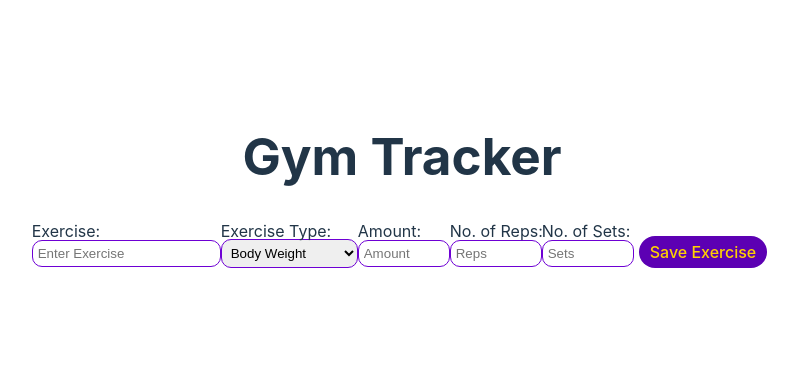
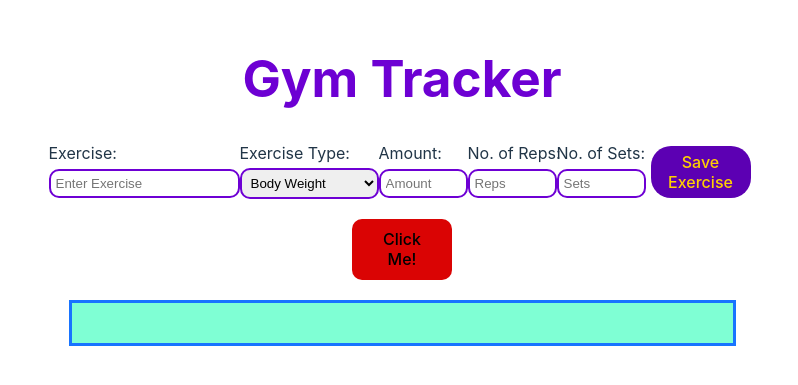
Before and after one commit to dav15jr/Gym-Tracker, a React (Vite) app: page / in a window 1280 px wide. Shown: the part 209-594 px from the top of the page, without its empty margins (238-1036 px from the left). Built offline with nearby package versions, Linux system fonts and the light colour scheme.

Commit message:
Added button to finish individual exercise's and change text and button styling to show state of the exercise. Able to toggle the state as well incase of mistake.

```diff
--- a/src/App.css
+++ /dev/null
@@ -1,58 +0,0 @@
-#root {
-  max-width: 1000px;
-  margin: 0 auto;
-  padding: 2rem;
-  text-align: center;
-}
-
-input, select{
-  width: auto;
-  padding:5px;
-  margin: 20px 0;
-  border-radius: 10px;
-  border: 1px solid rgb(110, 0, 212);
-
-}
-
-#sets, #reps, #amount{
-  width: 80px;
-}
-
-label{
-  position:absolute;
-}
-
-#submit-btn {
-  color:rgb(255, 208, 0) ;
-  background: rgb(92, 0, 179);
-  padding: 5px 10px ;
-  margin: 5px;
-  border-radius: 20px;
-  border: 1px solid transparent;
-}
-
-#submit-btn:hover {
-  color:rgb(211, 0, 0) ;
-  background: rgb(240, 198, 13);
-  padding: 5px 10px ;
-  margin: 5px;
-}
-/*-------Default button settings----*/
-button {
-  border-radius: 10px;
-  border: 1px solid transparent;
-  padding: 0.6em 1.2em;
-  font-size: 1em;
-  font-weight: 500;
-  font-family: inherit;
-  background-color: #1a1a1a;
-  cursor: pointer;
-  transition: border-color 0.25s;
-}
-button:hover {
-  border-color: #646cff;
-}
-button:focus,
-button:focus-visible {
-  outline: 4px auto -webkit-focus-ring-color;
-}
--- a/src/App.tsx
+++ b/src/App.tsx
@@ -1,19 +1,16 @@
 // import { useState } from 'react'
-import './App.css'
+import './index.css'
 
 export default function App() {
 
     window.onload=function(){     /*---Runs once the app is loaded---*/
 
-
 //-------------------Save Exercise inputs --------------------------------
 
     const form = document.querySelector('form');
 
-
-      form.addEventListener('submit', (e) =>  {
+    form.addEventListener('submit', (e) =>  {
         e.preventDefault();
-
 
         // let oldItems = JSON.parse(localStorage.getItem("form"));
         // if(oldItems == null) oldItems = [];
@@ -21,7 +18,7 @@ export default function App() {
         const fd = new FormData(form);
         const obj = Object.fromEntries(fd);
 
-        const keyname = obj.exercise;   // Take the exercise name and save it to be used as the key name for local storage.
+        const keyname = obj.Exercise;   // Take the exercise name and save it to be used as the key name for local storage.
 
         const json = JSON.stringify(obj);
         localStorage.setItem(`${keyname}`, json);
@@ -33,76 +30,82 @@ export default function App() {
 
 //----------------------- Display Exercises ----------------
 
-           for (const key in data) {
+        const newDiv = document.createElement("div")
+        const newBtn = document.createElement("button")
+        newDiv.className = `${keyname}`;
+        newDiv.id = `${keyname}`;
+        newBtn.id = `${keyname}btn`;
+        newBtn.className = `${keyname}btn`;
 
-                  const markup= `
-                  <div>
-                    <span>${key}: ${data[key]}</span>
-                  </div>
-                  `;
-                  document.getElementById('data').innerHTML += markup;
+        newBtn.textContent = `Finish ${keyname}`;
 
-             }
-    })
+
+        for (const key in data) {
+            newDiv.innerHTML += `
+              <div><span>${key}:</span> ${data[key]} </div>
+              `;
+              document.getElementById('data').appendChild(newDiv);
+              document.getElementById('data').appendChild(newBtn);
+            }
+
+        newBtn.addEventListener('click', function () {
+
+          const element = document.querySelector(`.${keyname}`);
+          const btnChange = document.querySelector(`.${keyname}btn`);
+          element.classList.toggle('exfin');
+          btnChange.classList.toggle('btnFin');
+
+
+          if (newBtn.textContent.includes('Finish')) {
+          newBtn.textContent = `Reset ${keyname}`;
+
+        } else {
+          newBtn.textContent = `Finish ${keyname}`;
+          }
+
+        });
+      })
   }
+
+  // const buttonToggle = document.querySelector('.toggle');
+  // buttonToggle.addEventListener('click', toggleClass);
+
+  function finishExercise(){
+    const element = document.querySelector('.Dass');
+    element.classList.toggle('exfin');
+  }
+// function finishedExercise(){
+//   document.getElementById('Deadlift').style = 'exfin'
+// }
+
+
 
   return (
     <>
-      <div className="card">
       <h1>Gym Tracker</h1>
+      <div className="inputs">
         <form className="form">
-          <label htmlFor="exercise">Exercise:</label>
-          <input type="text" placeholder='Enter Exercise' id="exercise" name="exercise"></input>
-          <label htmlFor="ex-type">Exercise Type:</label>
-          <select id="type" name="type">
+          <label htmlFor="Exercise">Exercise:</label>
+          <input type="text" placeholder='Enter Exercise' id="Exercise" name="Exercise"></input>
+          <label htmlFor="Type">Exercise Type:</label>
+          <select id="Type" name="Type">
             <option value="Body Weight">Body Weight</option>
             <option value="Resistance">Resistance</option>
             <option value="Kgs">Kilo Grams (Kg's)</option>
             <option value="Lbs">Pounds (Lb's)</option>
           </select>
-          <label htmlFor="amount">Amount:</label>
-          <input type="number" placeholder='Amount' id="amount" name="amount"></input>
-          <label htmlFor="reps">No. of Reps:</label>
-          <input type="number" placeholder='Reps' id="reps"  name="reps"></input>
-          <label htmlFor="sets">No. of Sets:</label>
-          <input type="number" placeholder='Sets' id="sets" name="sets"></input>
+          <label htmlFor="Amount">Amount:</label>
+          <input type="number" placeholder='Amount' id="Amount" name="Amount"></input>
+          <label htmlFor="Reps">No. of Reps:</label>
+          <input type="number" placeholder='Reps' id="Reps"  name="Reps"></input>
+          <label htmlFor="Sets">No. of Sets:</label>
+          <input type="number" placeholder='Sets' id="Sets" name="Sets"></input>
           <button id="submit-btn" type="submit" >Save Exercise</button>
         </form>
       </div>
-      <div id="data">
+      <button type="button" onClick={finishExercise}>Click Me!</button>
+      <div className="data" id="data">
       </div>
     </>
   )
 }
-
-// window.onload=function(){     /*---Runs once the app is loaded---*/
-// const form = document.querySelector('form');
-
-// form.addEventListener('submit', (e) =>  {
-//   e.preventDefault();
-
-//   // const exlist = localStorage.getItem('form')
-//   // const data = JSON.parse(exlist);
-//   // const exArr = [];
-//   // exArr.push(data);
-//   // console.log(exArr);
-
-//   const fd = new FormData(form);
-//   const obj = Object.fromEntries(fd);
-//   const json = JSON.stringify(obj);
-//   localStorage.setItem('form', json);
-
-//   const exlist = localStorage.getItem('form');
-//   const data = JSON.parse(exlist);
-
-//   for (const key in data) {
-//       const markup= `
-//       <div>
-//         <span>${key}: ${data[key]} </span>
-//       </div>
-//       `;
-//   document.getElementById('data').innerHTML += markup;
-
-// }
-// })
-// }
--- a/src/index.css
+++ b/src/index.css
@@ -33,26 +33,8 @@ body {
 h1 {
   font-size: 3.2em;
   line-height: 1.1;
+  color: rgb(109, 0, 211);
 }
-
-/* button {
-  border-radius: 8px;
-  border: 1px solid transparent;
-  padding: 0.6em 1.2em;
-  font-size: 1em;
-  font-weight: 500;
-  font-family: inherit;
-  background-color: #1a1a1a;
-  cursor: pointer;
-  transition: border-color 0.25s;
-}
-button:hover {
-  border-color: #646cff;
-}
-button:focus,
-button:focus-visible {
-  outline: 4px auto -webkit-focus-ring-color;
-} */
 
 @media (prefers-color-scheme: light) {
   :root {
@@ -66,3 +48,121 @@ button:focus-visible {
     background-color: #f9f9f9;
   }
 }
+
+#root {
+  max-width: 1000px;
+  margin: 0 auto;
+  padding: 2rem;
+  text-align: center;
+}
+
+input, select{
+  width: auto;
+  padding: 5px;
+  margin: 20px 0;
+  border-radius: 10px;
+  border: 2px solid rgb(110, 0, 212);
+
+}
+
+#Sets, #Reps, #Amount{
+  width: 75px;
+
+}
+
+label{
+  position:absolute;
+
+}
+
+#submit-btn {
+  color:rgb(255, 208, 0) ;
+  background: rgb(92, 0, 179);
+  padding: 5px 10px ;
+  margin: 5px;
+  border-radius: 20px;
+  border: 1px solid transparent;
+}
+
+#submit-btn:hover {
+  color:rgb(211, 0, 0) ;
+  background: rgb(240, 198, 13);
+  padding: 5px 10px ;
+  margin: 5px;
+}
+#data > div{
+  display: flex;
+  justify-content: left;
+  gap: 10px;
+  width:auto;
+  margin: 20px;
+  padding:20px;
+  border: 3px solid rgb(138, 194, 9);
+  background-color:rgb(118, 118, 255);
+}
+#data{
+  display: flex;
+  flex-direction: column;
+  justify-content:left ;
+  /* flex-wrap:nowrap;  ; */
+  gap: 10px;
+  width:auto;
+  margin: 20px;
+  padding:20px;
+  border: 3px solid rgb(24, 116, 255);
+  background-color: aquamarine;
+}
+.exfin{
+  font-style: italic;
+  text-decoration: line-through;
+  color:rgb(255, 0, 221);
+}
+.finishEx{
+  width:150px;
+  border-radius: 10px;
+  border: 2px solid transparent;
+  padding: 0.6em 1.2em;
+  font-size: 1em;
+  font-weight: 500;
+  font-family: inherit;
+  background-color: #047413;
+  cursor: pointer;
+  transition: border-color 0.5s;
+}
+.finishEx:hover {
+  border-color: #646cff;
+  background-color: #da0444;
+}
+.btnFin{
+  background-color: #aaaaaa;
+  color:black;
+}
+.btnFin:hover{
+  background-color: #020202;
+  color:rgb(255, 255, 255);
+}
+
+span{
+  font-weight: bold;
+}
+
+/*-------Default button settings----*/
+button {
+  border-radius: 10px;
+  border: 1px solid transparent;
+  padding: 0.6em 1.2em;
+  font-size: 1em;
+  font-weight: 500;
+  font-family: inherit;
+  background-color: #da0404;
+  cursor: pointer;
+  transition: border-color 0.25s;
+  width: 100px;
+}
+button:hover {
+  border-color: #646cff;
+}
+button:focus,
+button:focus-visible {
+  outline: 4px auto -webkit-focus-ring-color;
+}
```
